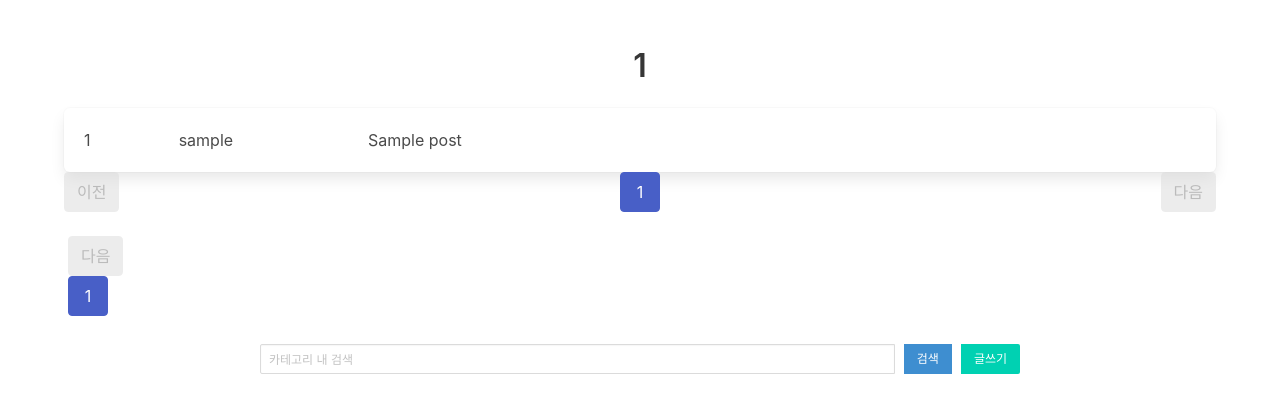
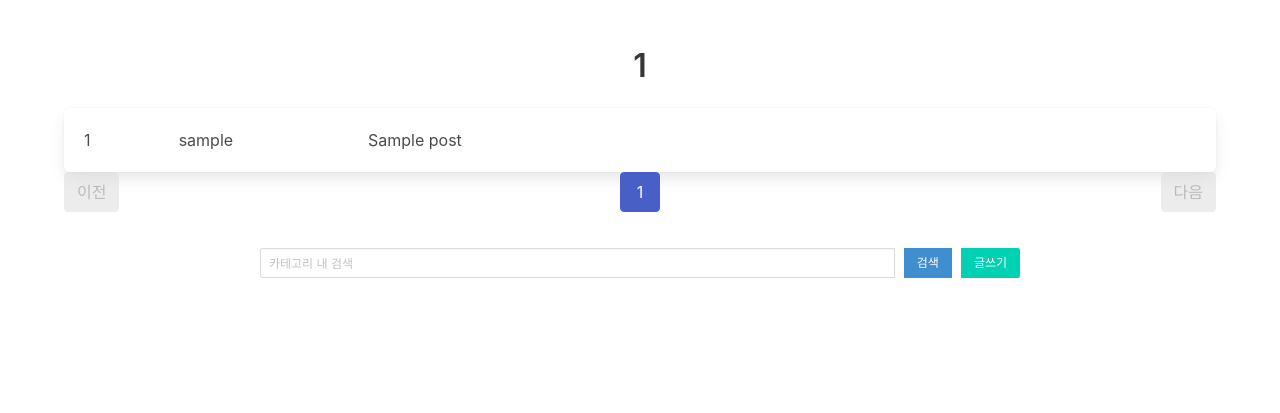
Before and after one commit to applepc24/jungleB314-8, a Flask app: page /board/1 in a window 1280 px wide. Shown: the part 52-465 px from the top of the page. Run offline with Flask 3, Linux system fonts and the light colour scheme; a database or web service that is not in the repository returns one stand-in record (values such as "Sample title").

Commit message:
병합 후 css 수정

```diff
--- a/templates/board.html
+++ b/templates/board.html
@@ -51,27 +51,18 @@
     <ul class="pagination-list">
       {% for page_num in page_range %}
         {% if search_mode == 'global' %}
-        <li><a href="/search?keyword={{ keyword }}&page={{ page_num }}" class="pagination-link {% if page_num == current_page %} is-current {% endif %}">{{ page_num }}</a></li>
-        {% else %}
-        <li><a href="?page={{ page_num }}{% if keyword %}&keyword={{ keyword }}{% endif %}" class="pagination-link {% if page_num == current_page %} is-current {% endif %}">{{ page_num }}</a></li>
-        {% endif %}
-      {% endfor %}
-    </ul>
-  </nav>
-
-        {% if current_page < total_pages %} <a class="pagination-next" href="?page={{ current_page + 1 }}">다음</a>
-            {% else %}
-            <a class="pagination-next" disabled>다음</a>
-            {% endif %}
-
-            <ul class="pagination-list">
-                {% for page_num in page_range %}
           <li>
-                    <a href="?page={{ page_num }}"
-                        class="pagination-link {% if page_num == current_page %} is-current {% endif %}">
+            <a href="/search?keyword={{ keyword }}&page={{ page_num }}" class="pagination-link {% if page_num == current_page %} is-current {% endif %}">
               {{ page_num }}
             </a>
           </li>
+        {% else %}
+          <li>
+            <a href="?page={{ page_num }}{% if keyword %}&keyword={{ keyword }}{% endif %}" class="pagination-link {% if page_num == current_page %} is-current {% endif %}">
+              {{ page_num }}
+            </a>
+          </li>
+        {% endif %}
       {% endfor %}
     </ul>
   </nav>
@@ -95,6 +86,7 @@
             <button id="category-search-btn" class="button is-info is-small">검색</button>
           {% endif %}
         </div>
+
         {% if search_mode != 'global' %}
         <div class="control">
           <a href="/board/{{ category }}/write" class="button is-primary is-small">글쓰기</a>
--- a/templates/mypage.html
+++ b/templates/mypage.html
@@ -33,7 +33,7 @@
             {% for post in posts %}
 
             <li>
-                <a href="{{ url_for('post_detail', category=post.category, post_id=post._id) }}">
+                <a href="{{ url_for('post.post_detail', category=post.category, post_id=post._id) }}">
                     <strong>{{ post.title }}</strong>
                 </a>
             </li>
```
Also changed, not shown: routes/mypage_routes.py (+9 -1 lines). Lines whose indentation alone changed are shown as unchanged.
